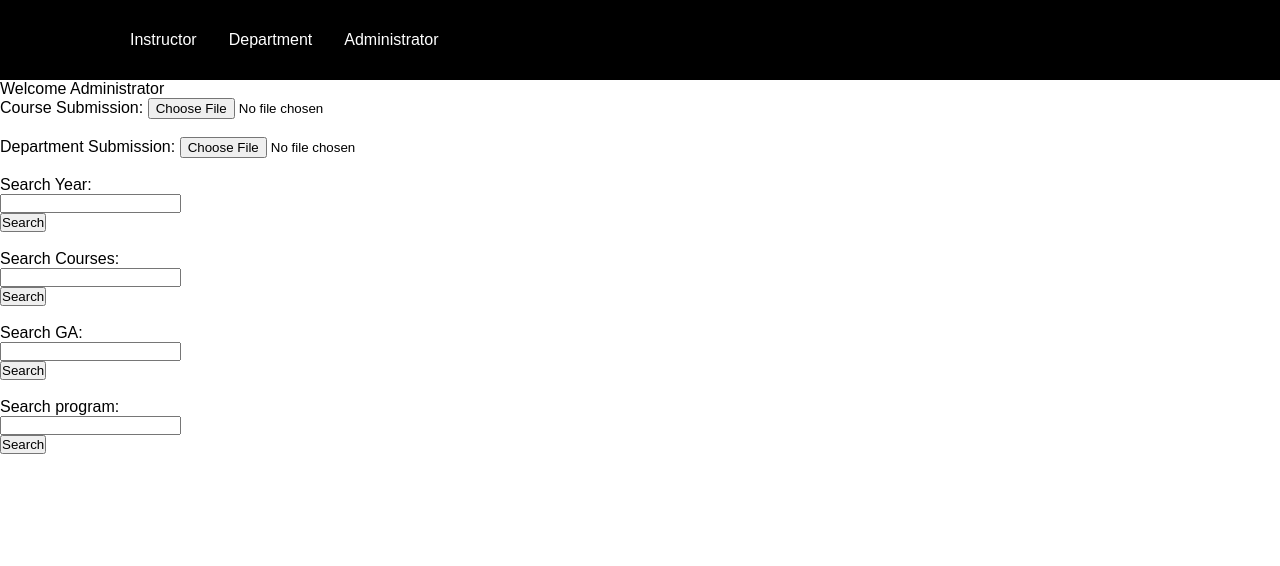
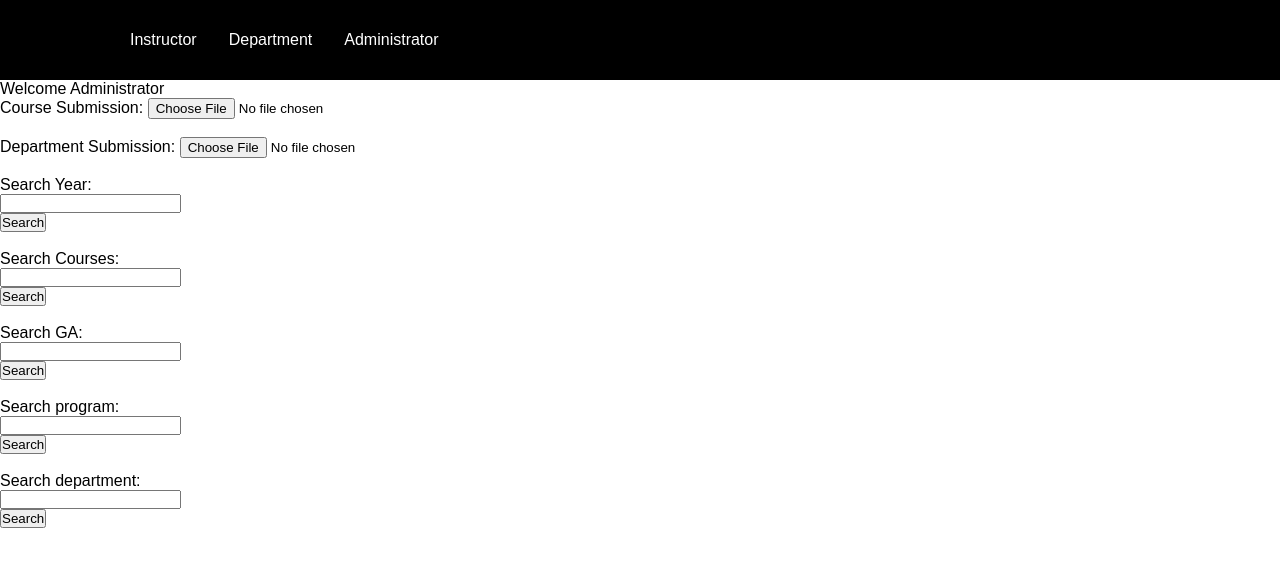
Before and after one commit to Imcool4789/graph-reporting-tool, a React (Create React App) app: page /admin in a window 1280 px wide. Shown: the top 566 px of the page. Built offline with nearby package versions, Linux system fonts and the light colour scheme.

Commit message:
Show data flow

```diff
--- a/src/components/FileChooser/Admin/index.js
+++ b/src/components/FileChooser/Admin/index.js
@@ -38,6 +38,7 @@ export default class AdminFileChooser extends React.Component {
   }
 
   showGA(){
+    document.getElementById("coursesWithGa").innerHTML=null;
     var x = document.getElementById("Ga").value;
     x = x.replace(".","_");
     x = "_" + x;
@@ -67,6 +68,7 @@ export default class AdminFileChooser extends React.Component {
   }
 
   showYear(){
+    document.getElementById("coursesWithyears").innerHTML=null;
     var x = document.getElementById("Year").value;
     x = "_" + x;
     let obj = {};
@@ -96,6 +98,7 @@ export default class AdminFileChooser extends React.Component {
   }
 
   showCourse(){
+    document.getElementById("courses").innerHTML=null;
     var x = document.getElementById("Course").value;
     let obj = {};
     obj["Course"] = x;
@@ -124,6 +127,7 @@ export default class AdminFileChooser extends React.Component {
   }
 
   showProgram(){
+    document.getElementById("program").innerHTML=null;
     var x = document.getElementById("Program").value;
     var temp = x.split(",");
     let obj = {};
@@ -148,7 +152,36 @@ export default class AdminFileChooser extends React.Component {
       .then((response) => response.json())
       .then((data) => {
         console.log("Success:", data);
-        data.forEach(e=>document.getElementById("program").innerHTML+=e["*"]+"</br>");
+        data.forEach(e=>document.getElementById("program").innerHTML+=JSON.stringify(e)+"</br>");
+      })
+      .catch((error) => {
+        console.error("Error:", error);
+      });
+  }
+
+  showdepartment(){
+    document.getElementById("department").innerHTML=null;
+    var x = document.getElementById("Department").value;
+    let obj = {};
+    obj["Department"] = x;
+
+    let c = '[' + JSON.stringify(obj) + ']';
+    fetch(
+      process.env.NODE_ENV === "production"
+      ? "https://graphing-report-tool.herokuapp.com/adminShowDepartment"
+      : "http://localhost:5000/adminShowDepartment",
+      {
+        method: "POST",
+        headers: {
+          "Content-Type": "application/json",
+        },
+        body: c,
+      }
+    )
+      .then((response) => response.json())
+      .then((data) => {
+        console.log("Success:", data);
+        data.forEach(e=>document.getElementById("department").innerHTML+=e["email"]+"</br>");
       })
       .catch((error) => {
         console.error("Error:", error);
@@ -332,6 +365,14 @@ export default class AdminFileChooser extends React.Component {
         <button onClick={this.showProgram} id="programButton" >Search</button>
         <br />
         <div id="program"></div>
+        <br />
+        <label htmlFor="Department">Search department: </label>
+        <br />
+        <input type="text" id="Department"/>
+        <br/>
+        <button onClick={this.showdepartment} id="departmentButton" >Search</button>
+        <br />
+        <div id="department"></div>
       </div>
     );
   }
--- a/src/components/FileChooser/Department/index.js
+++ b/src/components/FileChooser/Department/index.js
@@ -52,6 +52,37 @@ export default class DepartmentFileChooser extends React.Component {
     data[0] = JSON.stringify(result);
     this.setState({ excelData: data });
     this.grabData();
+  }
+
+  showInstructors(){
+    document.getElementById("instructors").innerHTML=null;
+    var x = document.getElementById("Instructor").value;
+    var temp = x.split(",");
+    let obj = {};
+    obj["Course"] = temp[0];
+    obj["Number"] = temp[1];
+
+    let c = '[' + JSON.stringify(obj) + ']';
+    fetch(
+      process.env.NODE_ENV === "production"
+      ? "https://graphing-report-tool.herokuapp.com/departmentShowInstructors"
+      : "http://localhost:5000/departmentShowInstructors",
+      {
+        method: "POST",
+        headers: {
+          "Content-Type": "application/json",
+        },
+        body: c,
+      }
+    )
+      .then((response) => response.json())
+      .then((data) => {
+        console.log("Success:", data);
+        data.forEach(e=>document.getElementById("instructors").innerHTML+=JSON.stringify(e)+"</br>");
+      })
+      .catch((error) => {
+        console.error("Error:", error);
+      });
   }
 
   formatArray(arr) {
@@ -132,8 +163,13 @@ export default class DepartmentFileChooser extends React.Component {
         <br />
         <p id="demo"></p>
         <br />
-        <button onClick={() => this.getState()}>Show Json</button>
-        <div id="contents"></div>
+        <label htmlFor="Instructor">Search Instructors: </label>
+        <br />
+        <input type="text" id="Instructor"/>
+        <br/>
+        <button onClick={this.showInstructors} id="instructorsButton" >Search</button>
+        <br />
+        <div id="instructors"></div>
       </div>
     );
   }
```
Also changed, not shown: server.js (+55 -7 lines).
